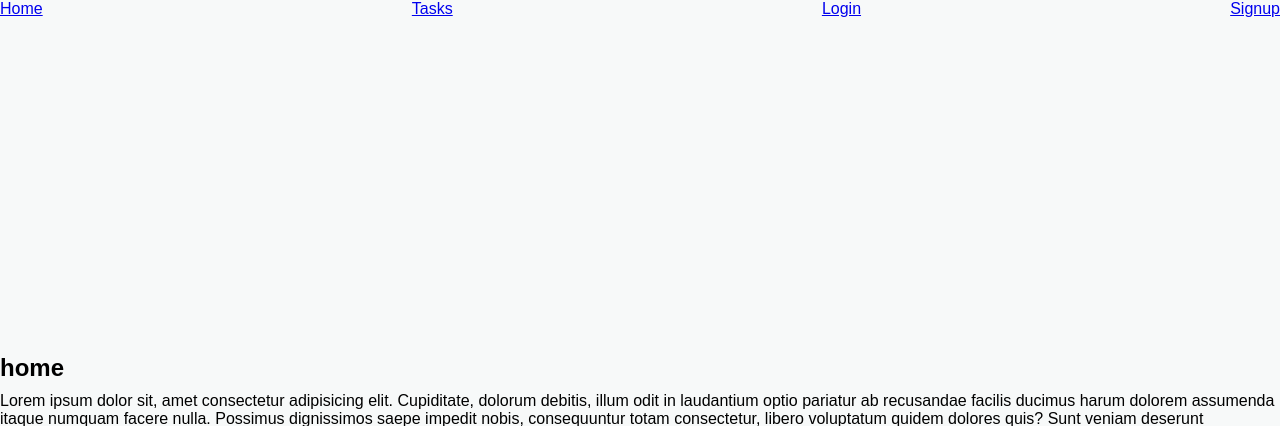
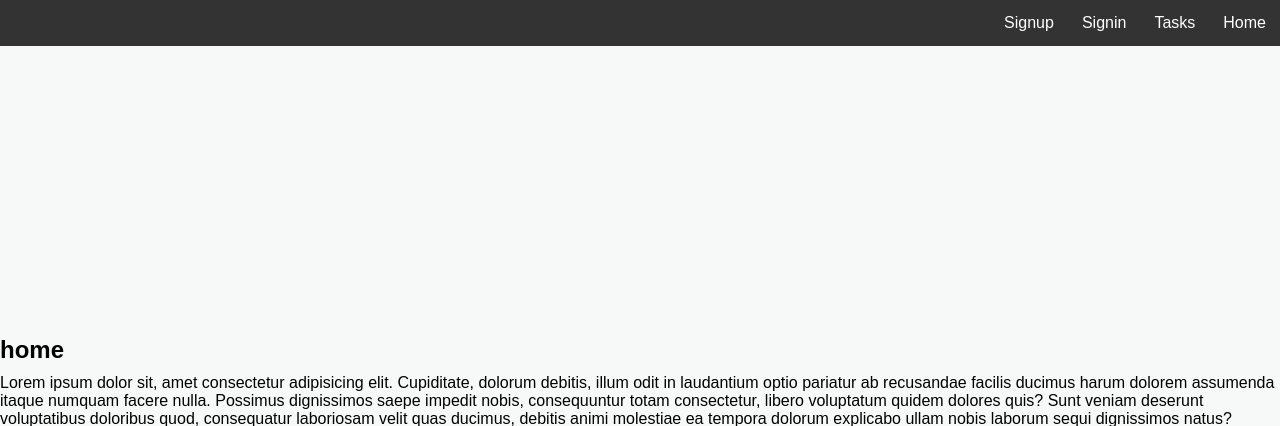
Before and after one commit to Aleu79/django-project, a Django app: page / in a window 1280 px wide. Shown: the top 426 px of the page. Run offline with Django 5.2, Linux system fonts and the light colour scheme.

Commit message:
tenth commit:login

```diff
--- a/sistema/urls.py
+++ b/sistema/urls.py
@@ -23,5 +23,5 @@ urlpatterns = [
     path('signup/',views.signup, name='signup'),
     path('tasks/', views.tasks , name='tasks'),
     path('logout/', views.signout , name='logout'),
-    path('signip/', views.signip , name='signip'),
+    path('signin/', views.signin , name='signin'),
 ]
--- a/task/static/css/styles.css
+++ b/task/static/css/stylesa.css
@@ -7,10 +7,29 @@ body{
     background-color: #F7F9F9;
 }
 .content_list{
-    display: flex;
     list-style-type: none;
-    justify-content: space-between;
+    width: 100%;
+    margin: 0;
+    padding: 0;
+    overflow: hidden;
+    position: fixed;
+    background-color: #333;
 }
+li{
+    float: right;
+}
+li a {
+    display: block;
+    color: white;
+    text-align: center;
+    padding: 14px;
+    text-decoration: none;
+
+}
+li:hover{
+    background-color: rgba(0, 0, 0, 0.5);
+}
+ /* de aca para arriba tenemos el css para el header */
 .content_form{
     display: flex;
     flex-direction: column;
--- a/task/templates/base.html
+++ b/task/templates/base.html
@@ -6,7 +6,7 @@
     <meta charset="UTF-8">
     <meta name="viewport" content="width=device-width, initial-scale=1.0">
     <title>Django</title>
-    <link rel="stylesheet" href="{% static 'css/styles.css' %}">
+    <link rel="stylesheet" href="{% static 'css/stylesa.css' %}">
 
 </head>
 <body>
@@ -18,7 +18,7 @@
                 {% if user.is_authenticated %}
                 <li><a href="/logout">Logout</a></li>
                 {% else %}
-                <li><a href="/signip">Login</a></li>
+                <li><a href="/signin">Signin</a></li>
                 <li><a href="/signup">Signup</a></li>
                 {% endif %}
             </ul>
--- a/task/templates/signup.html
+++ b/task/templates/signup.html
@@ -3,7 +3,7 @@
 
 <h1>signup</h1>
 {{error}}
-<form method="post">
+<form method="POST">
     {% csrf_token %}
     <label for="id_username">User: </label>
     <input type="text" name="username">
--- a/task/views.py
+++ b/task/views.py
@@ -1,6 +1,7 @@
 from django.shortcuts import render, redirect
 from django.contrib.auth.models import User
-from django.contrib.auth import login, logout
+from django.contrib.auth import login, logout, authenticate
+from django.contrib.auth.forms import UserCreationForm, AuthenticationForm
 from django.db import IntegrityError
 
 
@@ -22,7 +23,7 @@ def signup(request):
                 user.save()
                 login(request, user)
                 return redirect('tasks')
-            except IntegrityError   :
+            except IntegrityError:
                 return render(request, 'signup.html', {
                     "error": 'username already exits'
                 })
@@ -30,12 +31,29 @@ def signup(request):
         "error": 'password do not match'
     })
 
+
 def tasks(request):
     return render(request, 'tasks.html')
+
 
 def signout(request):
     logout(request)
     return redirect('home')
 
-def signip(request):
-    return render(request,'signip.html')
+
+def signin(request):
+    if request.method == 'GET':
+        return render(request, 'signin.html', {
+            'form': AuthenticationForm
+        })
+    else:
+        user = authenticate(
+            request, username=request.POST['username'], password=request.POST['password'])
+        if user is None:
+            return render(request, 'signin.html', {
+                'form': AuthenticationForm,
+                "error": 'username or password is incorrect'
+            })
+        else:
+            login(request, user)
+            return redirect('tasks')
```
Also changed, not shown: task/templates/signin.html (added, +15 -0 lines), task/templates/signip.html (deleted, +0 -19 lines), db.sqlite3, 1 other file.
